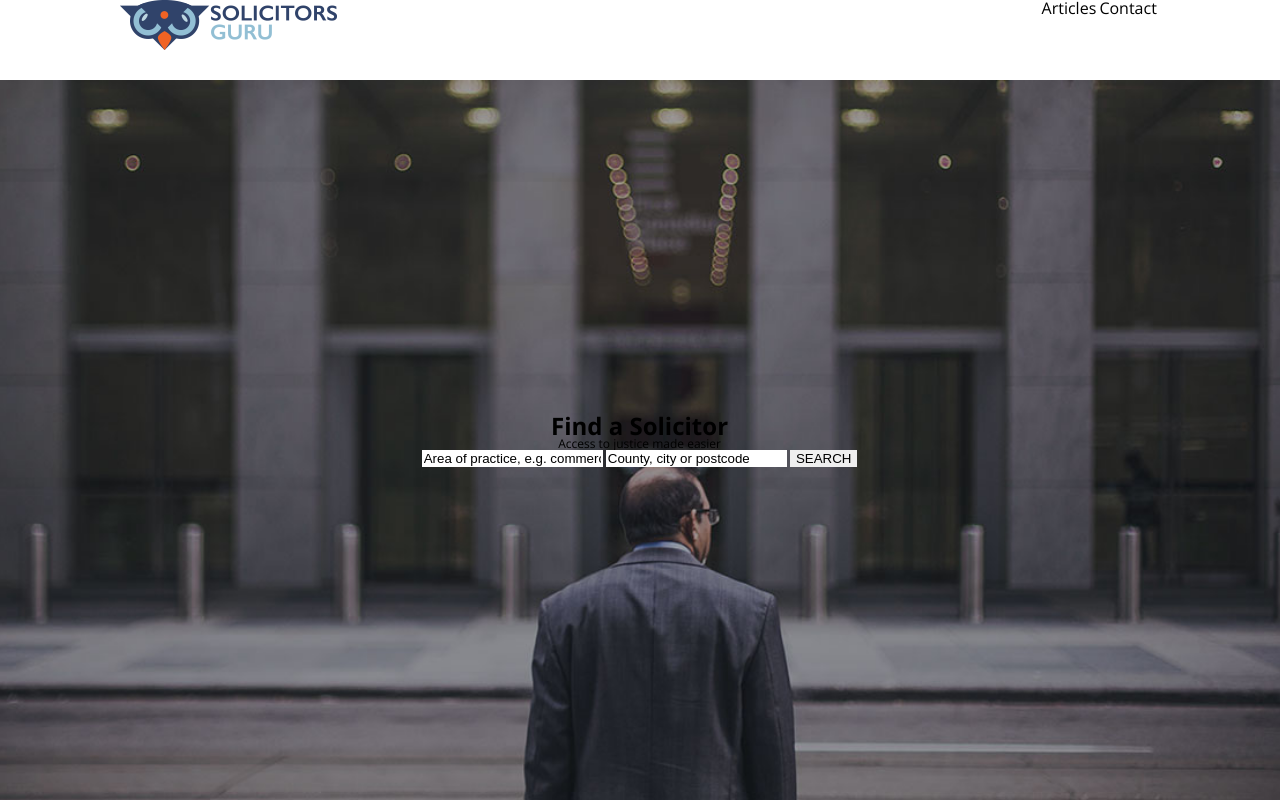
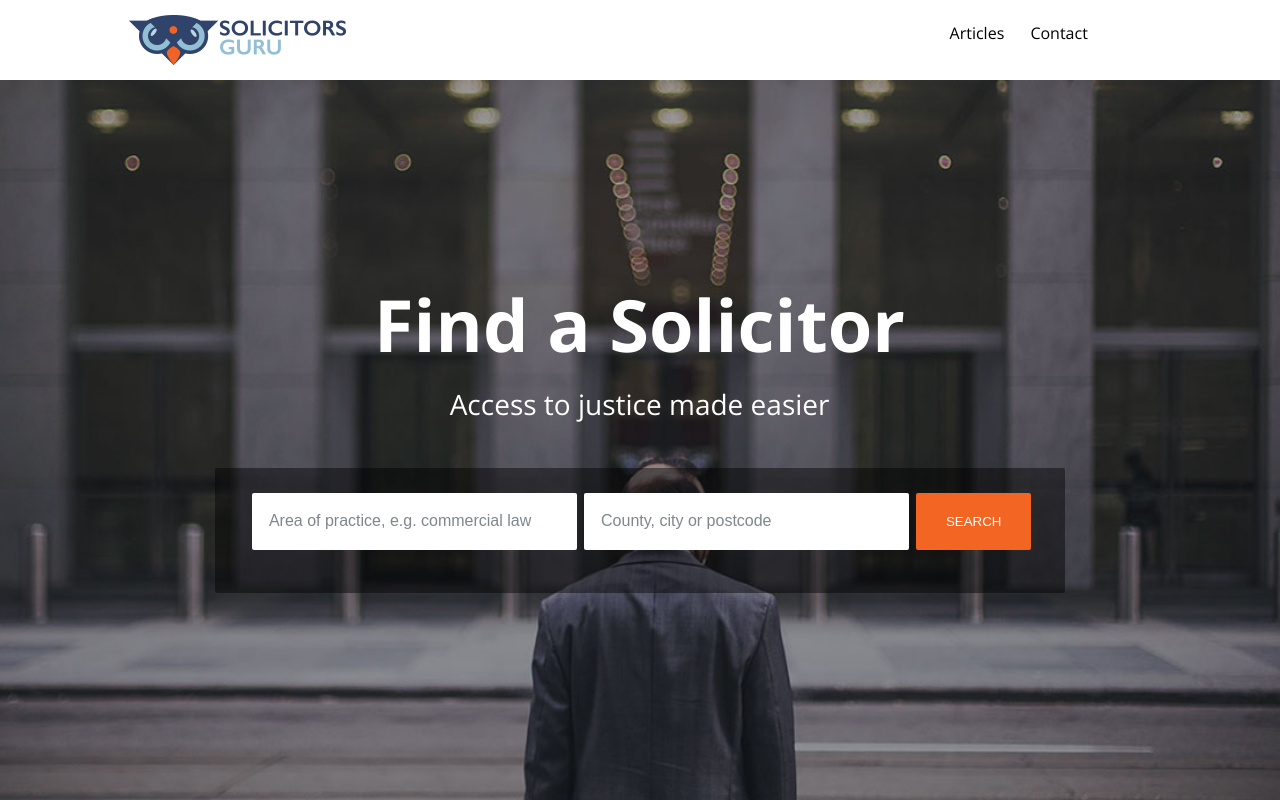
Before and after one commit to dizhilik/solicitors, a plain HTML site: page app/index.html in a window 1280 px wide. Drawn offline with nearby package versions, Linux system fonts and the light colour scheme.

Commit message:
styel header and form

```diff
--- a/app/css/style.css
+++ b/app/css/style.css
@@ -129,15 +129,59 @@ input, textarea, input:before, textarea:before, input:after, textarea:after {
   width: 100%;
   background: #fff; }
   .header .logo {
-    float: left; }
+    float: left;
+    margin: 15px 0 0 9px; }
   .header .header-nav {
-    float: right; }
+    float: right;
+    margin: 25px 0; }
+    .header .header-nav li + li {
+      margin: 0 23px; }
     .header .header-nav li {
-      display: inline-block; }
+      display: inline-block;
+      font-size: 16px; }
       .header .header-nav li a {
         font-size: 16px; }
         .header .header-nav li a:hover {
           color: #ef6223; }
+
+.main .inner-block h1 {
+  font-size: 72px;
+  font-weight: bold;
+  color: #fff;
+  margin-bottom: 30px; }
+
+.main .inner-block span {
+  font-size: 28px;
+  color: #fff; }
+
+.main .inner-block .inner-form {
+  margin-top: 50px;
+  width: 850px;
+  min-height: 125px;
+  -webkit-border-radius: 2px;
+          border-radius: 2px;
+  background: rgba(0, 0, 0, 0.45);
+  padding: 25px 31px 0 31px; }
+
+.main .inner-block .first-form * {
+  margin-left: 4px; }
+
+.main .inner-block .form-control {
+  height: 57px;
+  width: 325px;
+  -webkit-border-radius: 2px;
+          border-radius: 2px;
+  font-size: 16px;
+  color: #7e878d;
+  padding-left: 17px; }
+
+.main .inner-block .form-btn {
+  height: 57px;
+  width: 115px;
+  -webkit-border-radius: 2px;
+          border-radius: 2px;
+  background-color: #f26523;
+  color: #fff; }
 
 .inner {
   height: -webkit-calc( 100vh - 80px);
--- a/dist/scss/_layout.scss
+++ b/dist/scss/_layout.scss
@@ -11,11 +11,17 @@
 	background: #fff;
 	.logo{
 		float: left;
+		margin: 15px 0 0 9px;
 	}
 	.header-nav{
 		float: right;
+		margin: 25px 0;
+		li + li{
+			margin: 0 23px;
+		}
 		li{
 			display: inline-block;
+			font-size: 16px;
 			a{
 				font-size: 16px;
 				&:hover{
@@ -25,3 +31,43 @@
 		}
 	}
 }
+.main{
+	.inner-block{
+		h1{
+			font-size: 72px;
+			font-weight: bold;
+			color: #fff;
+			margin-bottom: 30px;
+		}
+		span{
+			font-size: 28px;
+			color: #fff;
+		}
+	.inner-form{
+		margin-top: 50px;
+		width: 850px;
+		min-height: 125px;
+		border-radius: 2px;
+		background: rgba(0, 0, 0, 0.45);
+		padding: 25px 31px 0 31px;
+	}
+		.first-form *{
+			margin-left: 4px;
+		}
+		.form-control{
+			height: $generalHeightInput;
+			width: $generalWidthInput;
+			border-radius: $generalRadiusInput;
+			font-size: 16px;
+			color: #7e878d;
+			padding-left: 17px;
+		}
+		.form-btn{
+			height: $genegalHightButton;
+			width: $genegalWidthButton;
+			border-radius: $generalRadiusInput;
+			background-color: $genegalColorButton;
+			color: $genegalColorTextButton;
+		}
+	}
+}
```
Also changed, not shown: dist/scss/_custom-variables.scss (+14 -0 lines), dist/scss/style.scss (line endings or trailing spaces), 2 other files.
